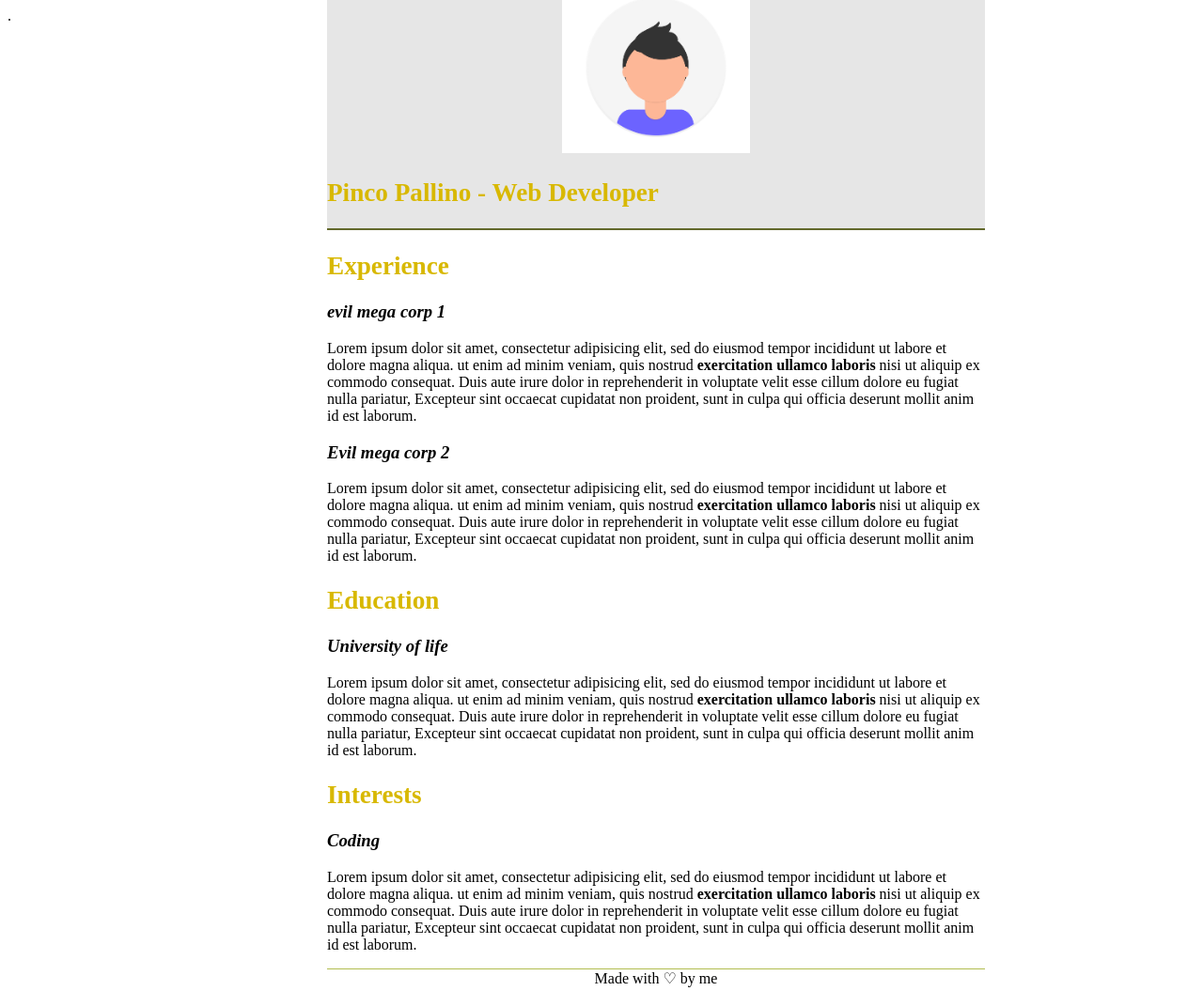
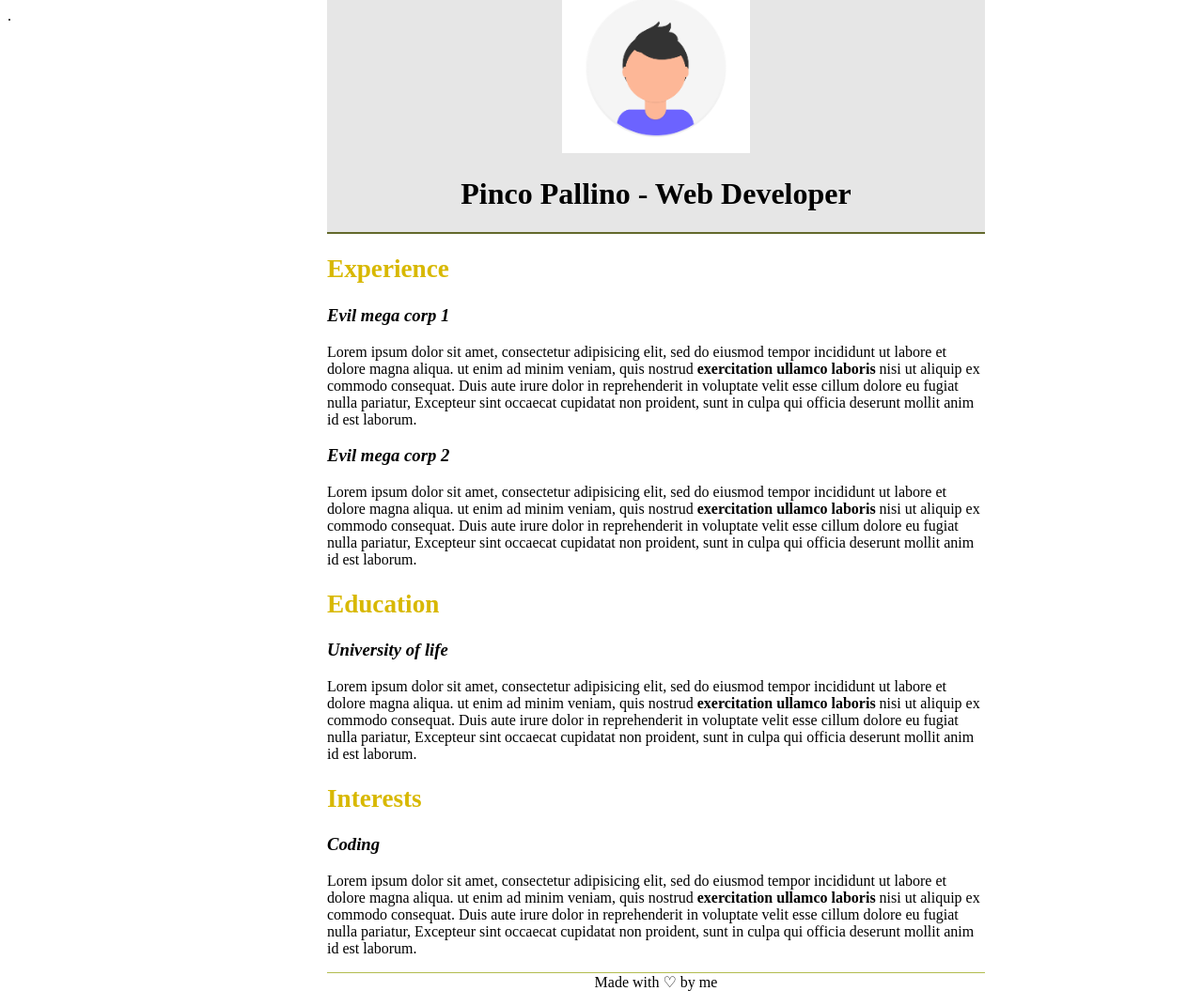
Before and after one commit to EmilianoRossi/html-css-curriculum-vitae, a plain HTML site: page index.html in a window 1280 px wide. Shown: the whole page at 94% size. Drawn offline with Linux system fonts and the light colour scheme.

Commit message:
codice html ultimato

```diff
--- a/index.html
+++ b/index.html
@@ -8,14 +8,13 @@
     <div id="container";>
     <div id="figlio";>
             <img src="img/profile.png"; width="200">
-            <h2>Pinco Pallino - Web Developer</h2>
+            <h1>Pinco Pallino - Web Developer</h1>
     </div>
     <div id="figlio1">
-
         <h2>Experience</h2>
 
-        <h3>evil mega corp 1</h3>
-        <div id="testo1">
+        <h3>Evil mega corp 1</h3>
+
         <p>
         Lorem ipsum dolor sit amet, consectetur
         adipisicing elit, sed do eiusmod tempor
@@ -26,10 +25,9 @@
         Excepteur sint occaecat cupidatat non proident, sunt in culpa qui
         officia deserunt mollit anim id est laborum.
         </p>
-        </div>
 
         <h3>Evil mega corp 2</h3>
-        <div id="testo2">
+
         <p>
         Lorem ipsum dolor sit amet, consectetur
         adipisicing elit, sed do eiusmod tempor
@@ -40,12 +38,11 @@
         Excepteur sint occaecat cupidatat non proident, sunt in culpa qui
         officia deserunt mollit anim id est laborum.
         </p>
-        </div>
 
         <h2>Education</h2>
 
         <h3>University of life</h3>
-        <div id="testo3">
+
         <p>
         Lorem ipsum dolor sit amet, consectetur
         adipisicing elit, sed do eiusmod tempor
@@ -56,12 +53,11 @@
         Excepteur sint occaecat cupidatat non proident, sunt in culpa qui
         officia deserunt mollit anim id est laborum.
         </p>
-        </div>
+
 
         <h2>Interests</h2>
 
         <h3>Coding</h3>
-        <div id="testo4">
         <p>
         Lorem ipsum dolor sit amet, consectetur
         adipisicing elit, sed do eiusmod tempor
@@ -72,7 +68,6 @@
         Excepteur sint occaecat cupidatat non proident, sunt in culpa qui
         officia deserunt mollit anim id est laborum.
         </p>
-        </div>
     </div>
     <footer>
     <div id="figlio2">
```
